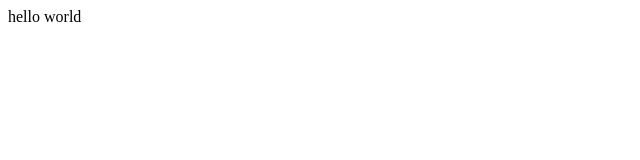
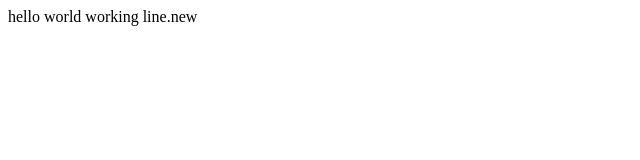
Before and after one commit to DmytroBarbotko/test, a plain HTML site: page index.html in a window 1280 px wide. Shown: the whole page, without its empty margins (0-640 px from the left). Drawn offline with Linux system fonts and the light colour scheme.

Commit message:
second commit

```diff
--- a/index.html
+++ b/index.html
@@ -7,6 +7,6 @@
   </head>
 
   <body>
-    hello world
+    hello world working line.new
   </body>
 </html>
```
